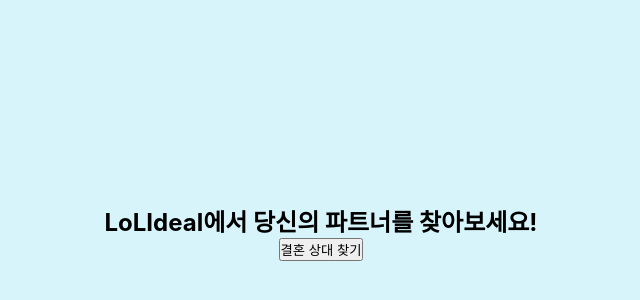
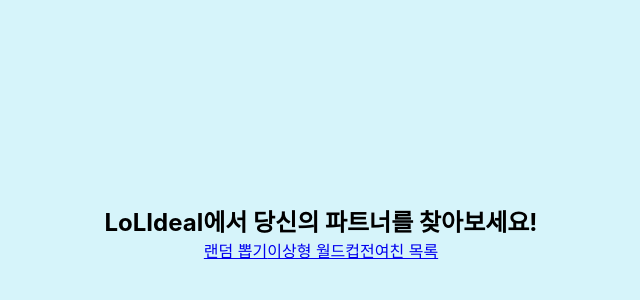
Before and after one commit to JangRuBin2/LOLRandom_IdealType, a React (Create React App) app in the folder my-ts-app/: page / in a window 1280 px wide. Shown: the part 168-468 px from the top of the page, without its empty margins (319-959 px from the left). Built offline with nearby package versions, Linux system fonts and the light colour scheme.

Commit message:
페이지 추가 , 리액트 라우터로 페이지 불러오는 것 확인

```diff
--- a/my-ts-app/src/App.tsx
+++ b/my-ts-app/src/App.tsx
@@ -1,6 +1,9 @@
 import { Route, BrowserRouter as Router, Routes } from 'react-router-dom';
 import './App.css';
+import ExList from './exList';
 import GetMarrige from './getMarrige';
+import MainPage from './mainPage';
+import WorldCup from './worldCup';
 function App() {
   return (
     <div className='main_container'>
@@ -8,9 +11,12 @@
         <div className='main_box'>
           <Router>
             <Routes>
-              <Route path='/' Component={GetMarrige}>
+              <Route path='/' Component={MainPage}>
               </Route>
-              <Route path='/test' Component={GetMarrige}></Route>
+              <Route path='/randomPick' Component={GetMarrige}>
+              </Route>
+              <Route path='/worldCup' Component={WorldCup}></Route>
+              <Route path='/exList' Component={ExList}></Route>
             </Routes>
           </Router>
         </div>
--- /dev/null
+++ b/my-ts-app/src/exList.tsx
@@ -0,0 +1,6 @@
+const ExList = () : JSX.Element => {
+  return (<>
+  전여친 리스트
+  </>)
+};
+export default ExList;
--- a/my-ts-app/src/getMarrige.tsx
+++ b/my-ts-app/src/getMarrige.tsx
@@ -1,4 +1,5 @@
 import axios from "axios";
+import { Link } from 'react-router-dom';
 import { useRecoilState, useRecoilValue } from "recoil";
 import { ChampionData, maritalStatus, partnerImgValue, useSetMarriage, useSetPartnerImg, useSetPartnerState, userPatnerValue } from "./recoil/champion";
 
@@ -93,7 +94,12 @@
   // 결혼 상태일 때 태그
   if (isMarried) {
     return (<><p>{userPartnerData.name}와의 결혼을 축하합니다!</p>
+    <div className="btn_box">
     <button onClick={divorce}>파혼</button>
+    <Link to='/test'>
+    <button>테스트</button>
+    </Link>
+    </div>
     </>)
   }
   // 파트너 데이터가 없는 최초 접속시 태그
--- /dev/null
+++ b/my-ts-app/src/mainPage.tsx
@@ -0,0 +1,17 @@
+import { Link } from "react-router-dom";
+const MainPage = () : JSX.Element => {
+  return (<div style={{
+    display : "flex", flexDirection : "row", justifyContent : "space-between", alignItems : "center"
+  }}>
+    <Link to='/randomPick'>
+    <div>랜덤 뽑기</div>
+    </Link>
+    <Link to='/worldCup'>
+    <div>이상형 월드컵</div>
+    </Link>
+    <Link to='exList'>
+    <div>전여친 목록</div>
+    </Link>
+  </div>)
+};
+export default MainPage;
--- /dev/null
+++ b/my-ts-app/src/worldCup.tsx
@@ -0,0 +1,4 @@
+const WorldCup = () : JSX.Element => {
+  return (<p>테스트</p>)
+}
+export default WorldCup;
```
